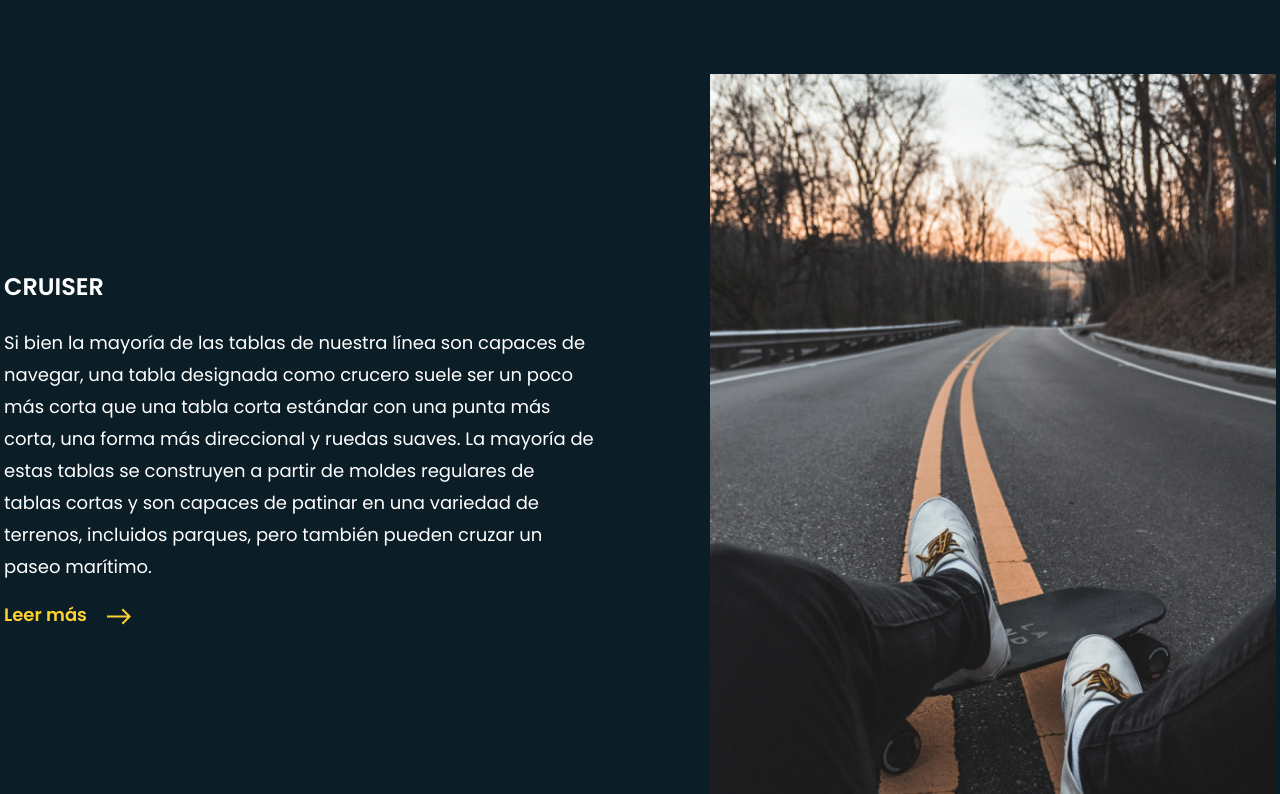
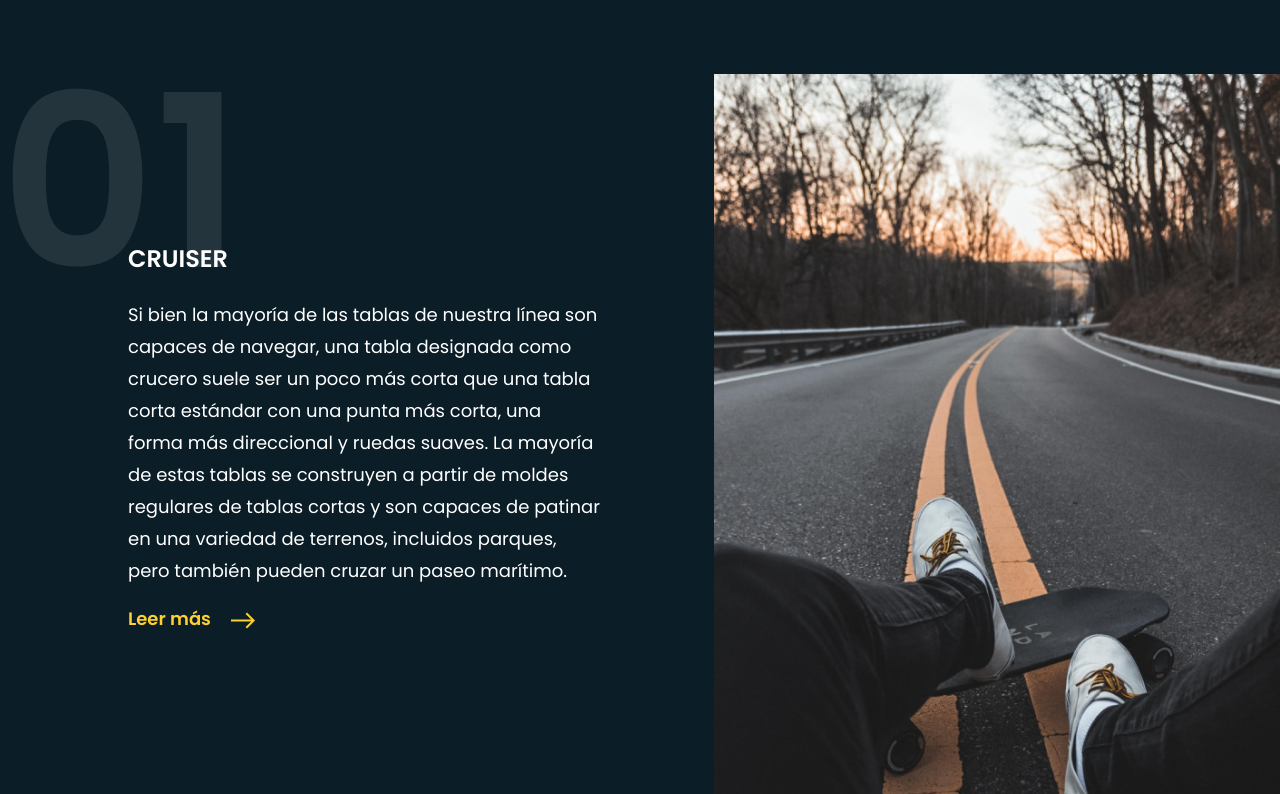
Before and after one commit to OscarAguilarL/sector, a plain HTML site: page index.html in a window 1280 px wide. Shown: the part 1366-2160 px from the top of the page. Drawn offline with Linux system fonts and the light colour scheme.

Commit message:
Styled section numbers

```diff
--- a/css/header.css
+++ b/css/header.css
@@ -1,5 +1,6 @@
 .header {
   padding-block-start: 1.5rem;
+  padding-block-end: 1.5rem;
   margin-block-end: 1.5rem;
   display: flex;
   flex-direction: column;
@@ -23,7 +24,6 @@
 
 @supports not (backdrop-filter: blur(5px)) {
   .header {
-    padding-block-start: 0;
     background: var(--bg);
   }
 
--- a/css/section.css
+++ b/css/section.css
@@ -4,10 +4,23 @@
   display: flex;
   flex-direction: column;
   align-items: center;
+  gap: 2.5rem;
 }
 
 .section-image {
   flex: 0;
+}
+
+.section-title {
+  position: relative;
+}
+
+.section-title span {
+  font-weight: bold;
+  font-size: 5rem;
+  color: var(--white);
+  opacity: 0.1;
+  margin: 0;
 }
 
 .section-title h3 {
@@ -15,6 +28,7 @@
   font-size: 1.5rem;
   color: var(--white);
   text-transform: uppercase;
+  margin-block-start: 0;
 }
 
 .section-text {
@@ -43,6 +57,17 @@
     gap: 7.125rem;
   }
 
+  .section-content {
+    padding-inline-start: 8rem;
+  }
+
+  .section-title span {
+    font-size: 15rem;
+    position: absolute;
+    top: -15rem;
+    left: -8rem;
+  }
+
   .section-text {
     max-inline-size: 37rem;
   }
--- a/index.html
+++ b/index.html
@@ -57,6 +57,8 @@
         </div>
         <section class="section-content">
           <div class="section-title">
+            <span>01</span>
+            <div class="section-tagline"></div>
             <h3>Cruiser</h3>
           </div>
           <article class="section-text">
@@ -84,6 +86,8 @@
         </div>
         <section class="section-content">
           <div class="section-title">
+            <span>02</span>
+            <div class="section-tagline"></div>
             <h3>Carving</h3>
           </div>
           <article class="section-text">
@@ -111,6 +115,8 @@
         </div>
         <section class="section-content">
           <div class="section-title">
+            <span>03</span>
+            <div class="section-tagline"></div>
             <h3>Downhill</h3>
           </div>
           <article class="section-text">
```
Also changed, not shown: images/icons/tagline.svg (added).
